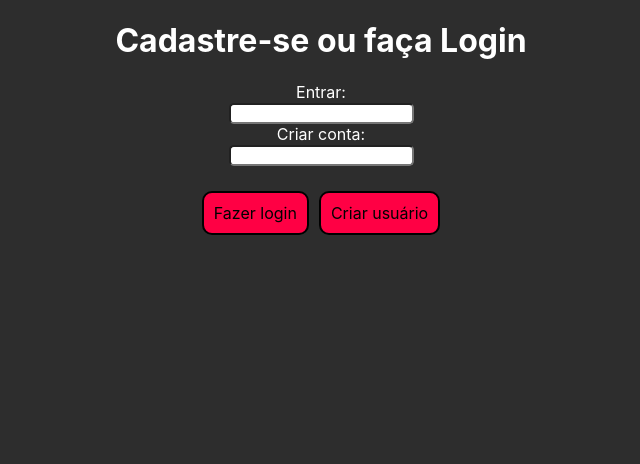
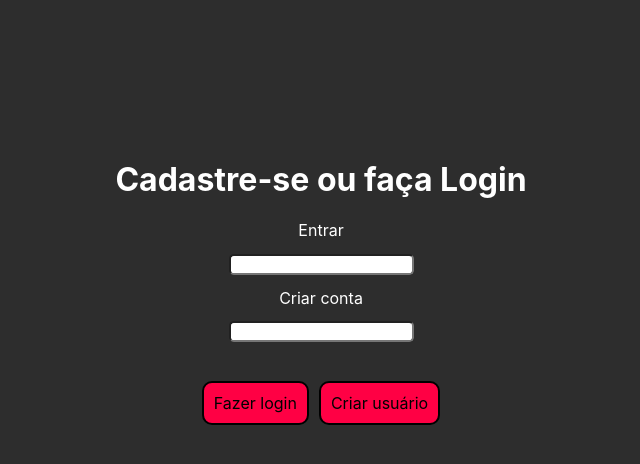
Before and after one commit to lucsap/Pokedex_CJR_01, a React (Create React App) app in the folder pokedex/: page /login in a window 1280 px wide. Shown: the top 464 px of the page, without its empty margins (319-959 px from the left). Built offline with nearby package versions, Linux system fonts and the light colour scheme.

Commit message:
fix: melhorando o login

```diff
--- a/pokedex/src/pages/login/login.js
+++ b/pokedex/src/pages/login/login.js
@@ -37,13 +37,13 @@ function Login() {
             <Titles title={"Login"} />
             <LoginStyles>Cadastre-se ou faça Login</LoginStyles>
             <Contents>
-                <LoginLabel placeholder="" onChange="">Entrar: </LoginLabel>
+                <LoginLabel placeholder="" onChange="">Entrar </LoginLabel>
                 <Input
                 type="text"
                 value={value}
                 onChange={e => setValue(e.target.value)}
                 />
-                <LoginLabel >Criar conta: </LoginLabel>
+                <LoginLabel >Criar conta </LoginLabel>
                 <Input
                 type="text"
                 value={criar}
--- a/pokedex/src/pages/login/styles_login.js
+++ b/pokedex/src/pages/login/styles_login.js
@@ -2,6 +2,7 @@ import styled from 'styled-components'
 
 export const LoginStyles = styled.h1`
   color: white;
+  margin-top: 10rem;
   text-align: center;
   align-content: center;
   display: inline-block;
@@ -13,6 +14,7 @@ export const LoginLabel = styled.div`
 `
 export const Input = styled.input`
   border-radius: 0.3rem;
+  margin: 1em;
 `
 
 export const LoginButton = styled.div`
@@ -26,7 +28,8 @@ export const LoginButton = styled.div`
   cursor: pointer;
   text-decoration: black;
   &:hover {
-    background-color: #ffbf00;
+    background-color: black;
+    color: white;
   }
 `;
 
```
